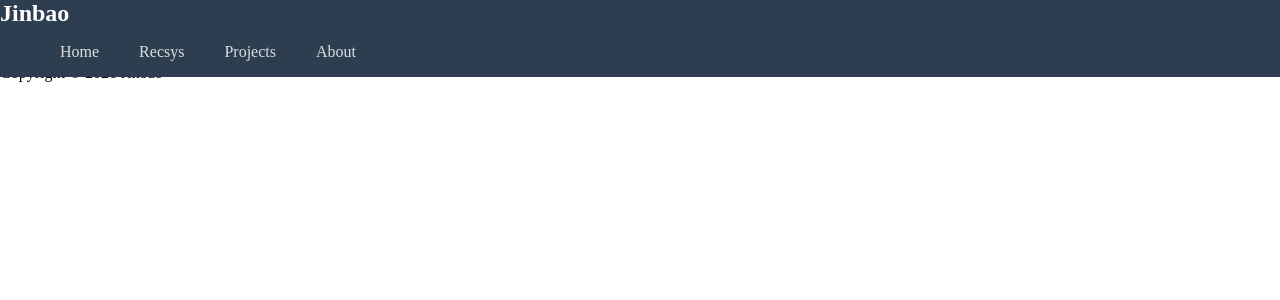
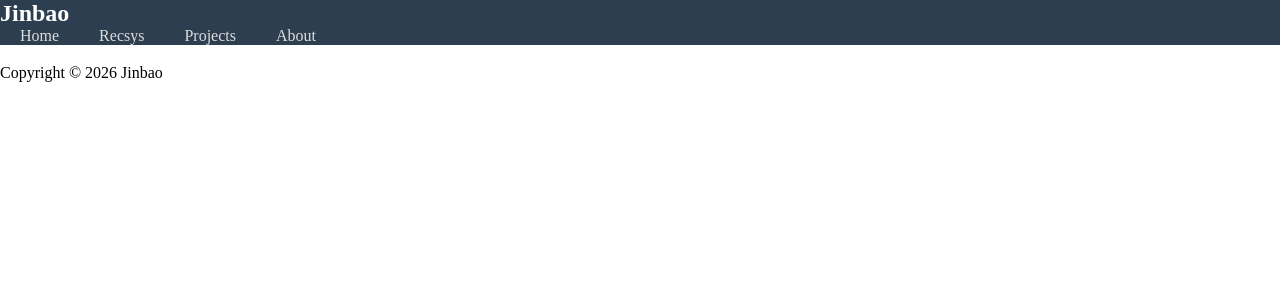
Before and after one commit to JinbaoWeb/jinbaoweb.github.io, a Jekyll site: the page built from index.md, in a window 1280 px wide. Shown: the top 300 px of the page. Built offline with Jekyll 4.4.1, drawn with Linux system fonts in a browser that asks for light colours.

Commit message:
Update style.css

```diff
--- a/assets/css/style.css
+++ b/assets/css/style.css
@@ -1,6 +1,8 @@
-body {
+* {
+    margin: 0;
+    padding: 0;
+    box-sizing: border-box;
     font-family: "Times New Roman", Times, serif;
-    margin: 0;
 }
 
 nav {
```
